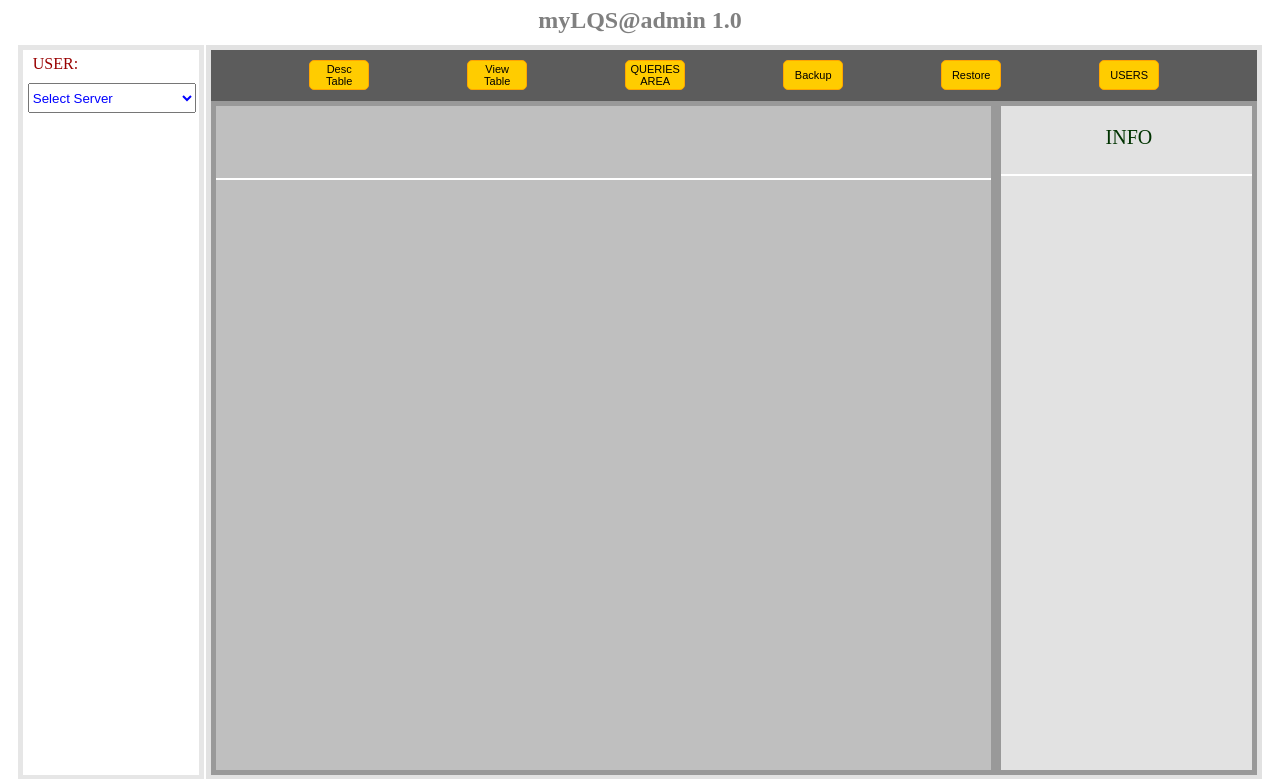
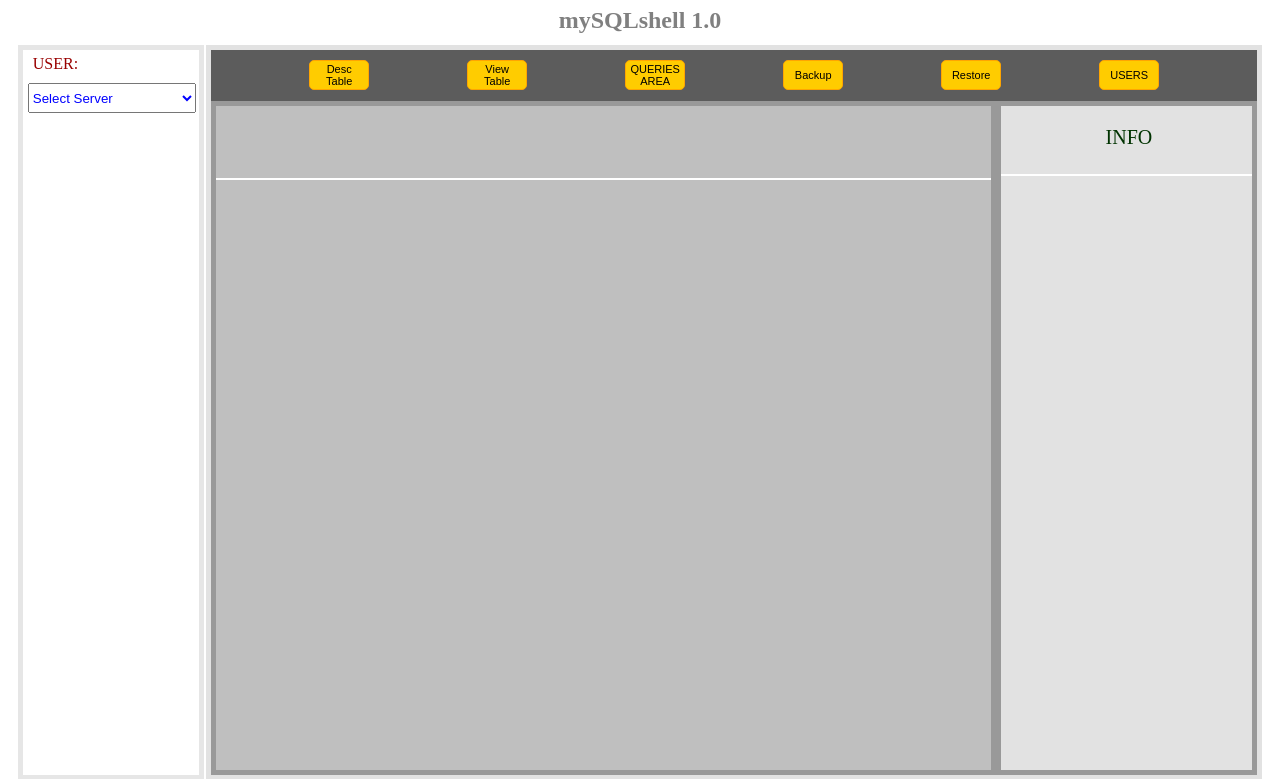
Before and after one commit to iggProjects/mySQLshell, a PHP site: page /index_myLQSadmin.php in a window 1280 px wide. Shown: the top 779 px of the page. Run offline with PHP 8.4, Linux system fonts and the light colour scheme.

Commit message:
commit "update index"

```diff
--- a/index_myLQSadmin.php
+++ b/index_myLQSadmin.php
@@ -40,7 +40,7 @@ ini_set('error_log',$php_errors_log);
 echo "
     <div class='div-DB-view disp-row-center my-scroll-bar'>
         <div class='div-header-text'>
-            <h2>myLQS@admin 1.0</h2>
+            <h2>mySQLshell 1.0</h2>
         </div>";
 
         echo "<div id='canvas-diagram' class='canvas-area' style='margin:auto; text-align: center;'>
```
Also changed, not shown: 3 other files.
